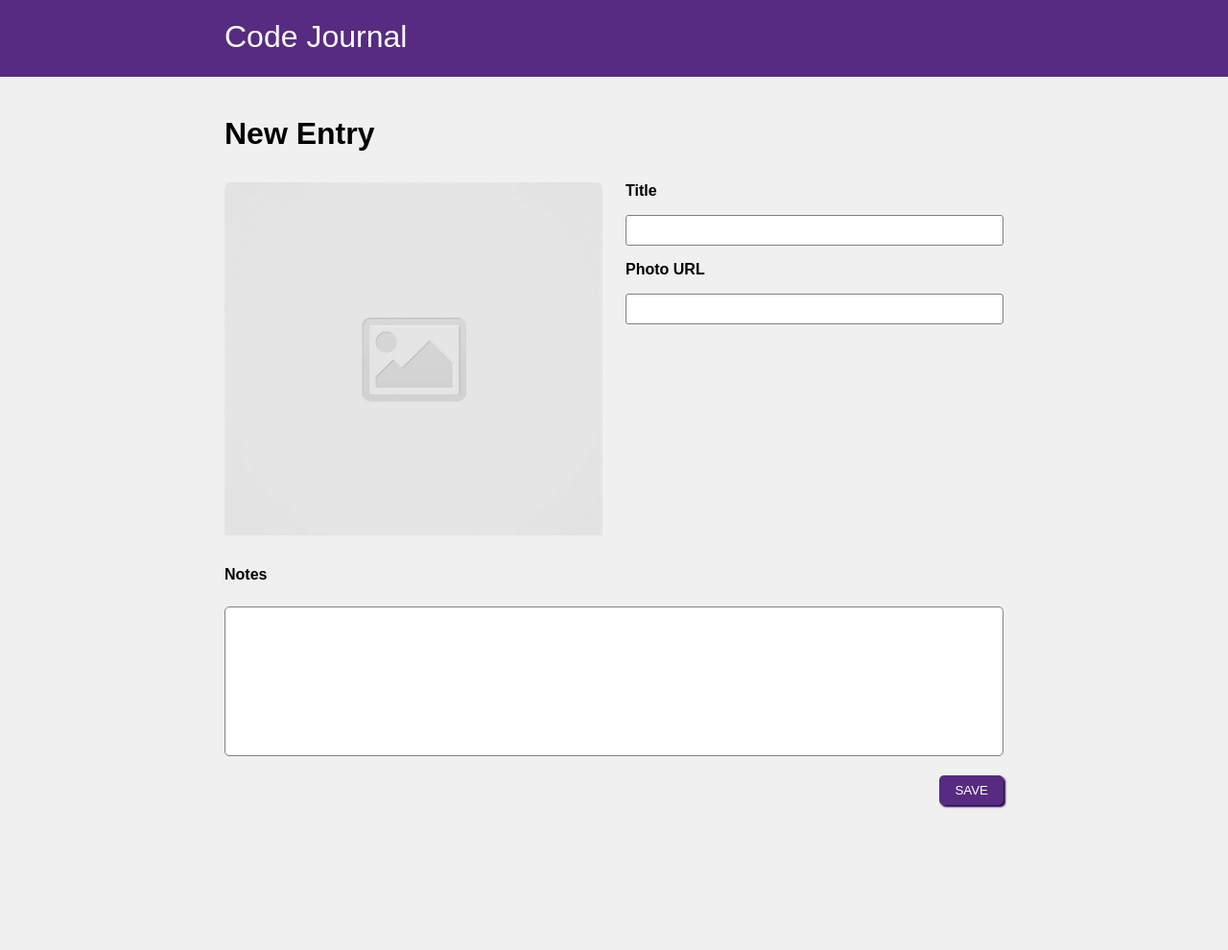
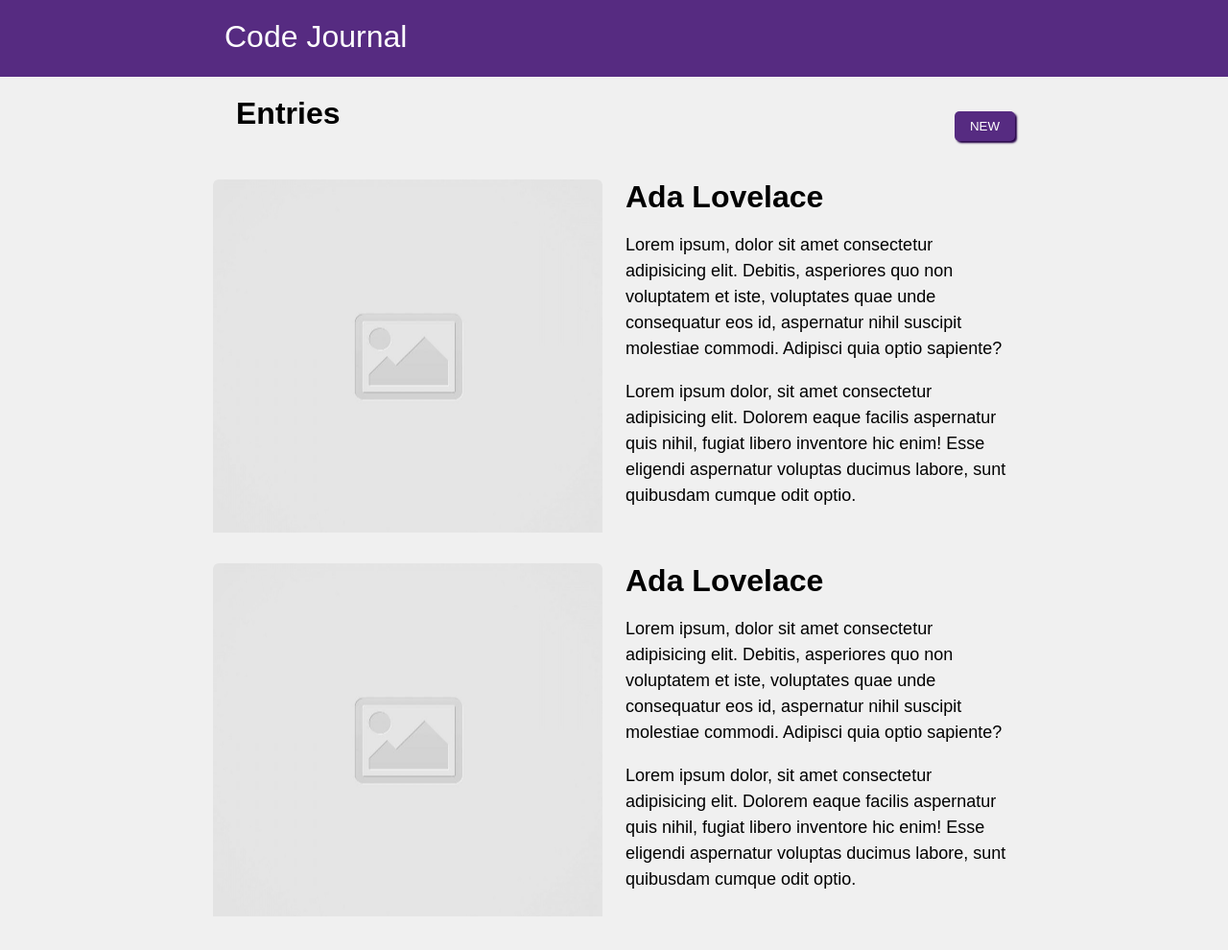
Before and after one commit to humbertovnavarro/code-journal, a website: page index.html in a window 1280 px wide. Shown: the whole page at 96% size. Before the commit the page ends 875 px from the top, so only its background shows below. Drawn offline with Linux system fonts and the light colour scheme; a web font is replaced by a local one.

Commit message:
added sibling entries data view, added dummy entries, added css to match wireframe

```diff
--- a/css/styles.css
+++ b/css/styles.css
@@ -2,6 +2,15 @@ body {
   font-family: 'Proza Libre', sans-serif;
   background-color: #f0f0f0;
   font-weight: 600;
+}
+
+ul{
+  margin: 0px;
+  padding: 0px;
+}
+li h1 {
+  margin: 0px;
+  padding: 0px;
 }
 
 .textbox {
@@ -15,7 +24,7 @@ form {
   font-family: 'Proza Libre', sans-serif;
 }
 
-form button {
+button {
   font-family: 'Proza Libre', sans-serif;
   background-color: #562b81;
   transition: background-color 0.1s;
@@ -30,10 +39,16 @@ form button {
   box-shadow: 2px 2px 2px #240047;
 }
 
-form button:active {
+button:active {
   background-color: rgb(138, 38, 138);
   box-shadow: 1px 1px 1px #240047;
   transform: translateY(1px);
+}
+
+p {
+  font-weight: normal;
+  line-height: 1.5;
+  font-size: large;
 }
 
 input {
@@ -64,14 +79,14 @@ textarea {
 }
 
 
-.form-image-container {
+.image-container {
   overflow: hidden;
   border-radius: 6px;
   width: 100%;
   height: 25rem;
 }
 
-.form-image-container img {
+.image-container img {
   object-fit: cover;
   width: 100%;
   height: 100%;
--- a/index.html
+++ b/index.html
@@ -24,7 +24,7 @@
     </div>
   </header>
   <main>
-    <div data-view="entry-form">
+    <div data-view="entry-form" class="hidden">
       <div class="container">
         <div class="column-full">
           <form>
@@ -35,8 +35,8 @@
             </div>
             <div class="row">
               <div class="column-half">
-                <div class="form-image-container">
-                  <img src="images/placeholder-image-square.jpg" alt="Entry Image" class="form-image">
+                <div class="image-container">
+                  <img src="images/placeholder-image-square.jpg" alt="Entry Image">
                 </div>
               </div>
               <div class="column-half">
@@ -61,10 +61,53 @@
         </div>
       </div>
     </div>
+    <div class="container header-container">
+      <div class="row">
+        <div class="column-half">
+          <h1>Entries</h1>
+        </div>
+        <div class="column-half">
+          <div class="row justify-end">
+            <div class="col-half">
+              <button>NEW</button>
+            </div>
+          </div>
+        </div>
+      </div>
+    </div>
     <div data-view="entries">
-      <ul>
-
-      </ul>
+      <div class="container">
+        <div class="row">
+          <div class="col-full">
+            <ul>
+              <li class="row">
+                <div class="column-half">
+                  <div class="image-container">
+                    <img src="images/placeholder-image-square.jpg">
+                  </div>
+                </div>
+                <div class="column-half">
+                  <h1>Ada Lovelace</h1>
+                  <p>Lorem ipsum, dolor sit amet consectetur adipisicing elit. Debitis, asperiores quo non voluptatem et iste, voluptates quae unde consequatur eos id, aspernatur nihil suscipit molestiae commodi. Adipisci quia optio sapiente?</p>
+                  <p>Lorem ipsum dolor, sit amet consectetur adipisicing elit. Dolorem eaque facilis aspernatur quis nihil, fugiat libero inventore hic enim! Esse eligendi aspernatur voluptas ducimus labore, sunt quibusdam cumque odit optio.</p>
+                </div>
+              </li>
+              <li class="row">
+                <div class="column-half">
+                  <div class="image-container">
+                    <img src="images/placeholder-image-square.jpg">
+                  </div>
+                </div>
+                <div class="column-half">
+                  <h1>Ada Lovelace</h1>
+                  <p>Lorem ipsum, dolor sit amet consectetur adipisicing elit. Debitis, asperiores quo non voluptatem et iste, voluptates quae unde consequatur eos id, aspernatur nihil suscipit molestiae commodi. Adipisci quia optio sapiente?</p>
+                  <p>Lorem ipsum dolor, sit amet consectetur adipisicing elit. Dolorem eaque facilis aspernatur quis nihil, fugiat libero inventore hic enim! Esse eligendi aspernatur voluptas ducimus labore, sunt quibusdam cumque odit optio.</p>
+                </div>
+              </li>
+            </ul>
+          </div>
+        </div>
+      </div>
     </div>
   </main>
   <script src="js/data.js"></script>
```
